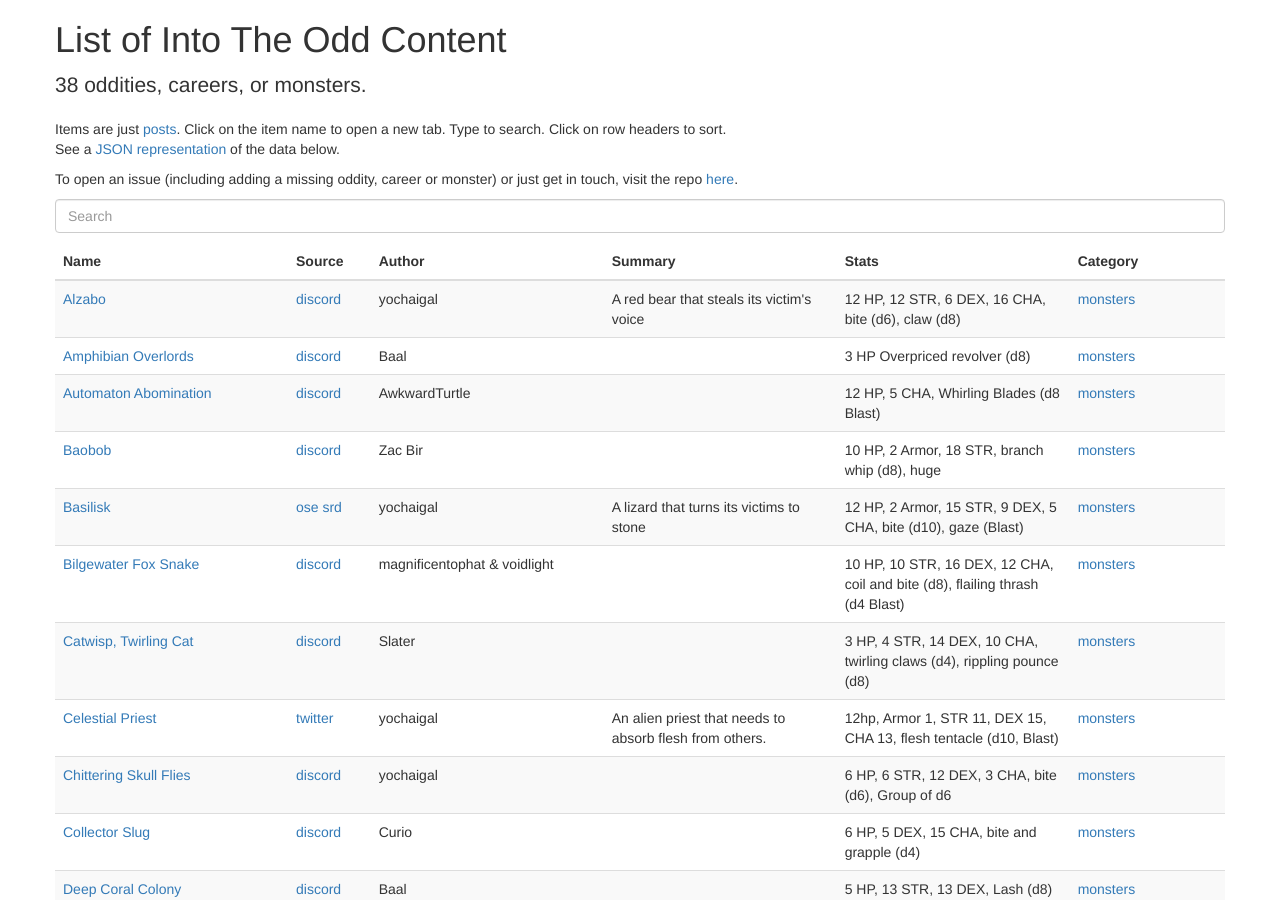
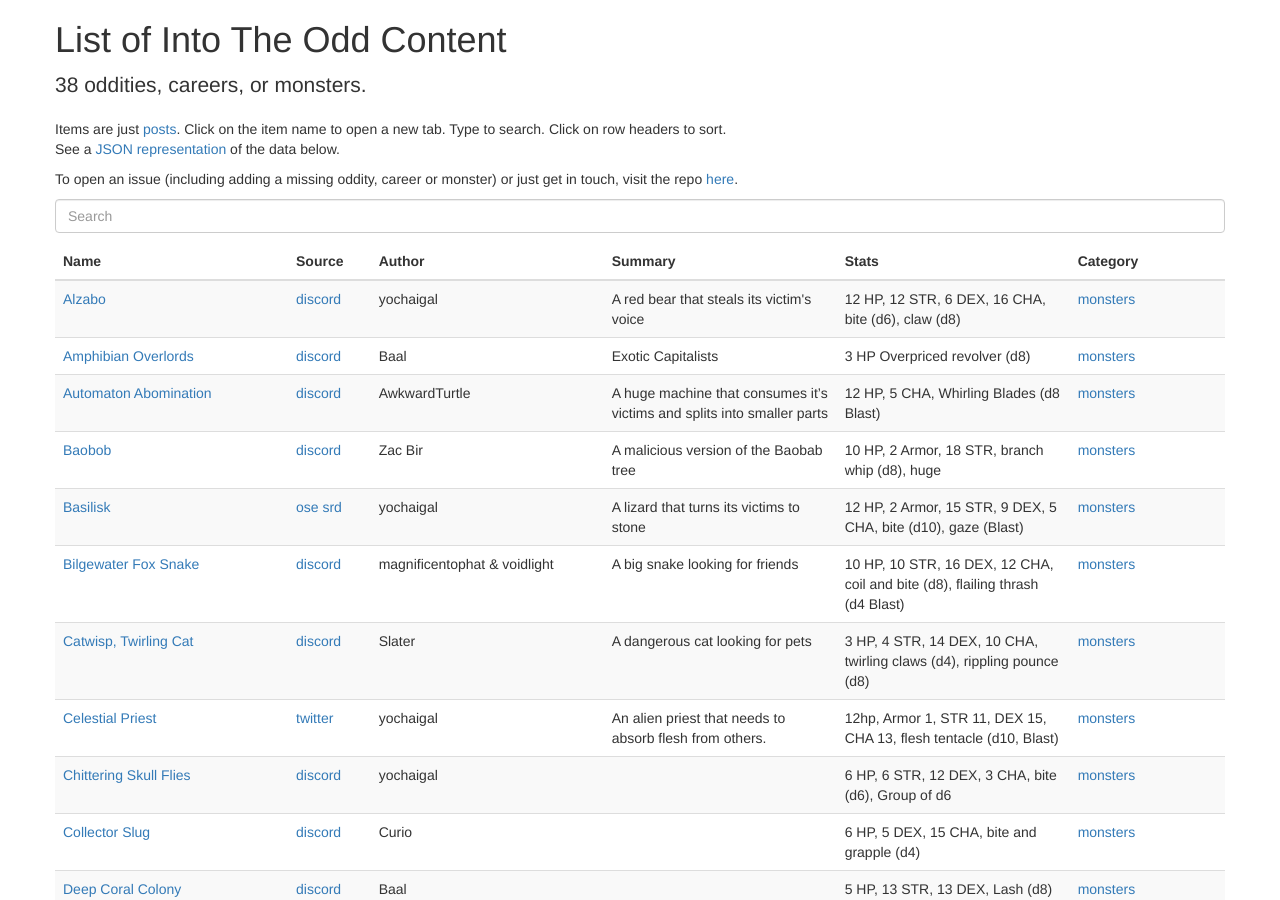
Before and after one commit to yochaigal/intotheodd, a Jekyll site: the page built from index.html, in a window 1280 px wide and 900 px high. Built offline with Jekyll 4.4.1, drawn with Linux system fonts in a browser that asks for light colours; nearby versions of some CDN libraries.

Commit message:
added some summaries

```diff
--- a/_posts/2020-08-27-amphibian_overlords.md
+++ b/_posts/2020-08-27-amphibian_overlords.md
@@ -3,6 +3,7 @@ layout: entry
 category:
 - monsters
 name: Amphibian Overlords
+summary: Exotic Capitalists
 stats: 3 HP Overpriced revolver (d8)
 subtext1: " • Half-human, half-coral, each one bears a distinct coral body part, they speak with the accent of your country’s richer regions."
 subtext2: " • Corporate overlords competing with bizarre marketing ploys to lure desperate workers into inescapable factories."
--- a/_posts/2020-08-27-automaton_abomination.md
+++ b/_posts/2020-08-27-automaton_abomination.md
@@ -3,6 +3,7 @@ layout: entry
 category:
 - monsters
 name: Automaton Abomination
+summary:  A huge machine that consumes it’s victims and splits into smaller parts
 stats: 12 HP, 5 CHA, Whirling Blades (d8 Blast)
 subtext1: " • Horrific multi limbed amalgamation of other automatons it has cannibalized"
 subtext2: " • Slow but relentless, makes constant scraping noises as it moves"
--- a/_posts/2020-08-27-baobob.md
+++ b/_posts/2020-08-27-baobob.md
@@ -3,6 +3,7 @@ layout: entry
 category:
 - monsters
 name: Baobob
+summary: A malicious version of the Baobab tree
 stats: 10 HP, 2 Armor, 18 STR, branch whip (d8), huge
 subtext1: " • On critical damage the target is pulled in and engulfed by the Baobob, taking an additional d10 damage."
 subtext2: " • Not to be confused with the harmless Baobab."
--- a/_posts/2020-08-27-bilgewater_fox_snake.md
+++ b/_posts/2020-08-27-bilgewater_fox_snake.md
@@ -3,6 +3,7 @@ layout: entry
 category:
 - monsters
 name: Bilgewater Fox Snake
+summary: A big snake looking for friends
 stats: 10 HP, 10 STR, 16 DEX, 12 CHA, coil and bite (d8), flailing thrash (d4 Blast)
 subtext1: " • Tries to make friends, doesn't mind if they're dead."
 subtext2: " • Can traverse land but is too anxious to do so."
--- a/_posts/2020-08-27-catwisp,_twirling_cat.md
+++ b/_posts/2020-08-27-catwisp,_twirling_cat.md
@@ -3,6 +3,7 @@ layout: entry
 category:
 - monsters
 name: Catwisp, Twirling Cat
+summary:  A dangerous cat looking for pets
 stats: 3 HP,  4 STR, 14 DEX, 10 CHA, twirling claws (d4), rippling pounce (d8)
 subtext1: " • Slowly stalks the streets and parks of several boroughs in search of someone, anyone, to pet its furry head."
 subtext2: " • If petting has been achieved, after an arbitrary duration, with only the slightest of warning (CHA save to detect), annoyance threshold will be reached and Catwisp will launch into a Twirling Flurry attack (d10)."
```
